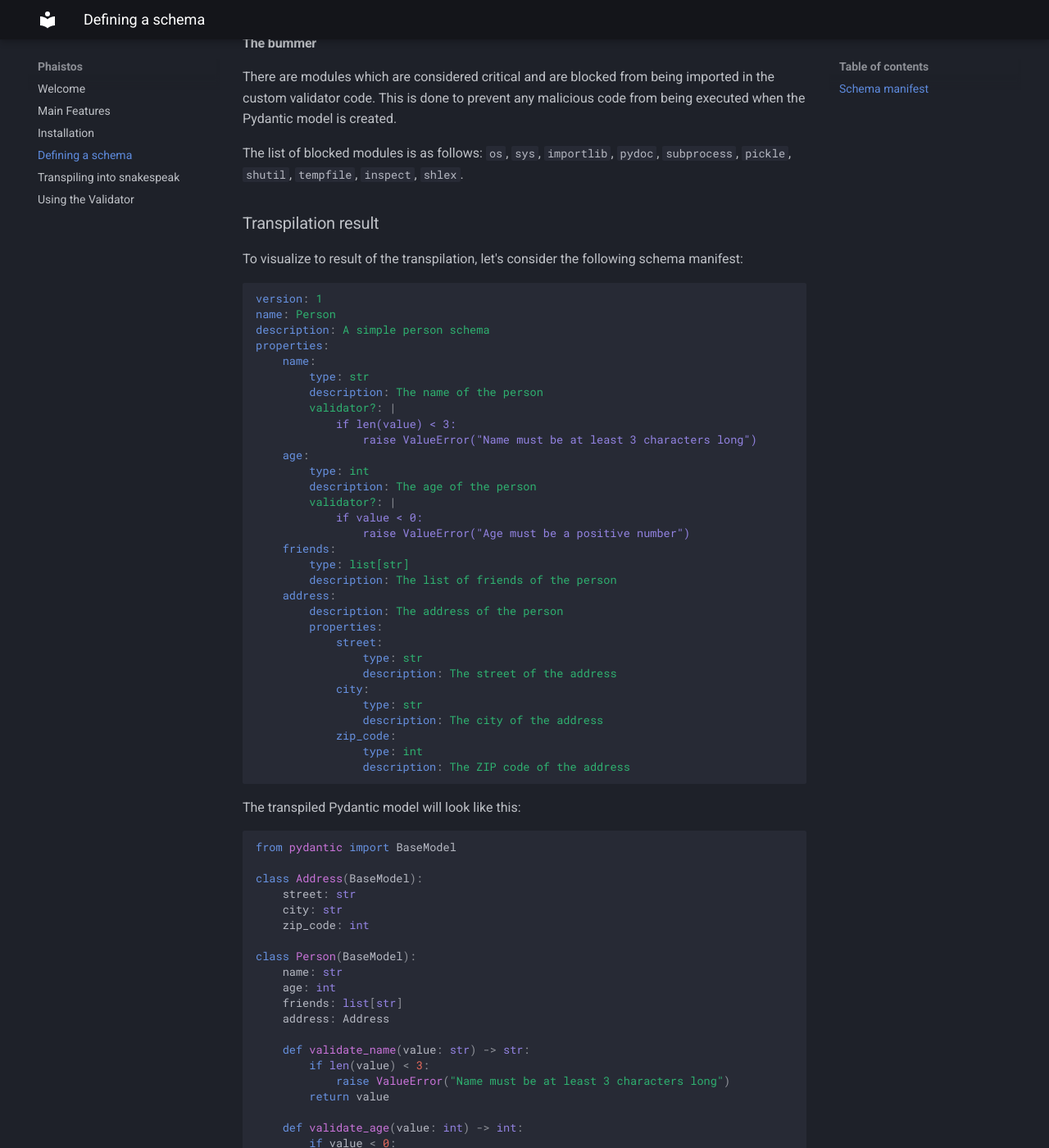
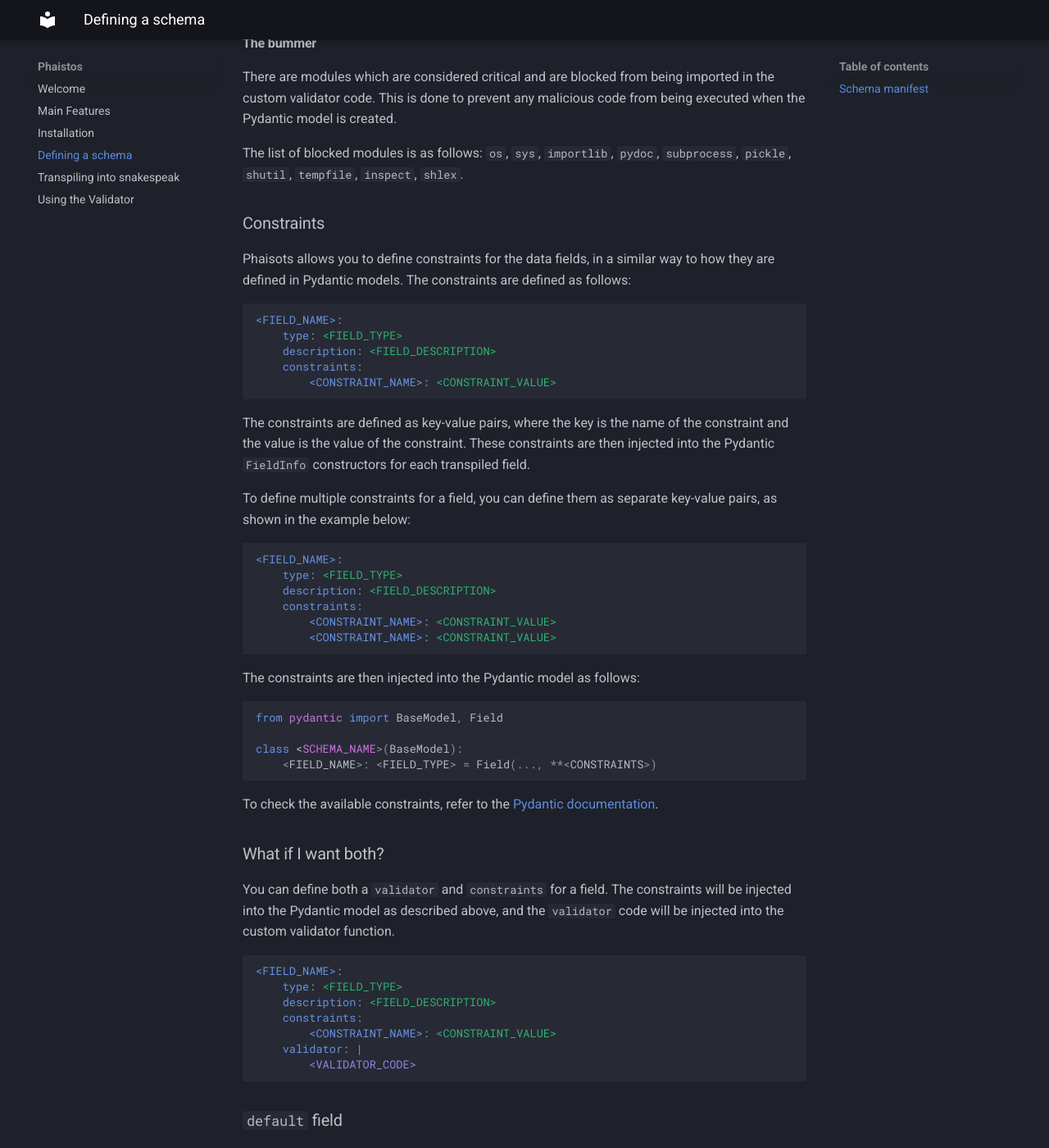
Before and after one commit to kamilrybacki/Phaistos, an MkDocs documentation site: the page built from docs/schema.md, in a window 1280 px wide and 1400 px high, scrolled down 2264 px. Shown: the whole window at 82% size. Built offline with MkDocs 1.6.1 and Material for MkDocs 9.7.7, drawn with Linux system fonts in a browser that asks for light colours; some of the changed text lies outside the part shown.

Commit message:
Update docs

````diff
--- a/docs/schema.md
+++ b/docs/schema.md
@@ -95,6 +95,60 @@
 
 The list of blocked modules is as follows: `os`, `sys`, `importlib`, `pydoc`, `subprocess`, `pickle`, `shutil`, `tempfile`, `inspect`, `shlex`.
 
+### Constraints
+
+Phaisots allows you to define constraints for the data fields, in a similar way to how they are defined in Pydantic models. The constraints are defined as follows:
+
+```yaml
+<FIELD_NAME>:
+    type: <FIELD_TYPE>
+    description: <FIELD_DESCRIPTION>
+    constraints:
+        <CONSTRAINT_NAME>: <CONSTRAINT_VALUE>
+```
+
+The constraints are defined as key-value pairs, where the key is the name of the constraint and the value is the value of the constraint. These constraints are then injected into the Pydantic `FieldInfo` constructors for each transpiled field.
+
+To define multiple constraints for a field, you can define them as separate key-value pairs, as shown in the example below:
+
+```yaml
+<FIELD_NAME>:
+    type: <FIELD_TYPE>
+    description: <FIELD_DESCRIPTION>
+    constraints:
+        <CONSTRAINT_NAME>: <CONSTRAINT_VALUE>
+        <CONSTRAINT_NAME>: <CONSTRAINT_VALUE>
+```
+
+The constraints are then injected into the Pydantic model as follows:
+
+```python
+from pydantic import BaseModel, Field
+
+class <SCHEMA_NAME>(BaseModel):
+    <FIELD_NAME>: <FIELD_TYPE> = Field(..., **<CONSTRAINTS>)
+```
+
+To check the available constraints, refer to the [Pydantic documentation](https://docs.pydantic.dev/latest/concepts/fields/).
+
+### What if I want both?
+
+You can define both a `validator` and `constraints` for a field. The constraints will be injected into the Pydantic model as described above, and the `validator` code will be injected into the custom validator function.
+
+```yaml
+<FIELD_NAME>:
+    type: <FIELD_TYPE>
+    description: <FIELD_DESCRIPTION>
+    constraints:
+        <CONSTRAINT_NAME>: <CONSTRAINT_VALUE>
+    validator: |
+        <VALIDATOR_CODE>
+```
+
+### `default` field
+
+The `default` field is optional and allows you to define a default value for the data field. The default value will be used if the field is not present in the data being validated.
+
 ### Transpilation result
 
 To visualize to result of the transpilation, let's consider the following schema manifest:
````
